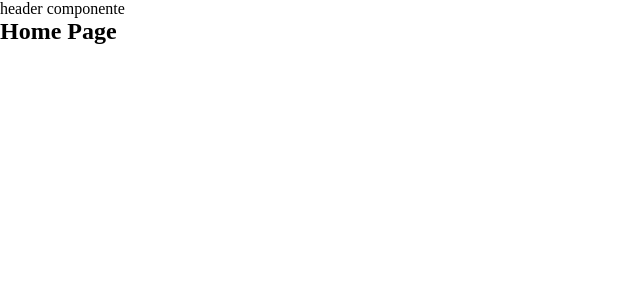
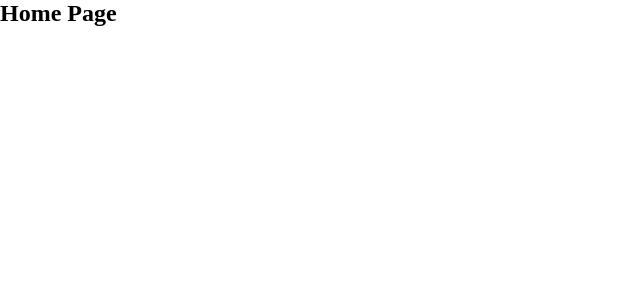
Before and after one commit to beaalmeidas/desafio-02-aws-react, a React (Vite) app in the folder uol-comics/: page / in a window 1280 px wide. Shown: the top 300 px of the page, without its empty margins (0-640 px from the left). Built offline with nearby package versions, Linux system fonts and the light colour scheme; a web font is replaced by a local one.

Commit message:
chore: ajustes gerais

```diff
--- a/uol-comics/src/components/ComicsProductList/comics-list.tsx
+++ b/uol-comics/src/components/ComicsProductList/comics-list.tsx
@@ -72,7 +72,7 @@ const ComicList: React.FC = () => {
                             author={comic.creators.items[0]?.name || 'Desconhecido'}
                             release_year={comic.dates[0]?.date ? new Date(comic.dates[0]?.date).getFullYear() : 0}
                         />
-                ))}
+                    ))}
             </div>
         </div>
     );
--- a/uol-comics/src/layouts/DefaultLayout.tsx
+++ b/uol-comics/src/layouts/DefaultLayout.tsx
@@ -3,7 +3,6 @@ import { Outlet } from "react-router-dom";
 export function DefaultLayout() {
   return (
     <>
-      header componente
       <Outlet/>
     </>
   );
--- a/uol-comics/src/pages/ComicsPage.tsx
+++ b/uol-comics/src/pages/ComicsPage.tsx
@@ -1,12 +1,16 @@
 // import React from 'react';
 // import ComicCard from "../components/ComicCard/comic-card";
+import Header from "../components/header/index"
 import ComicsList from "../components/ComicsProductList/comics-list";
 
 const ComicsPage = () => {
     return (
         <div className="comics-page">
             <div className="comic-cards-container">
+                <Header />
+                <br /> <br />
                 <ComicsList />
+                <br /> <br />
             </div>
         </div>
     );
```
